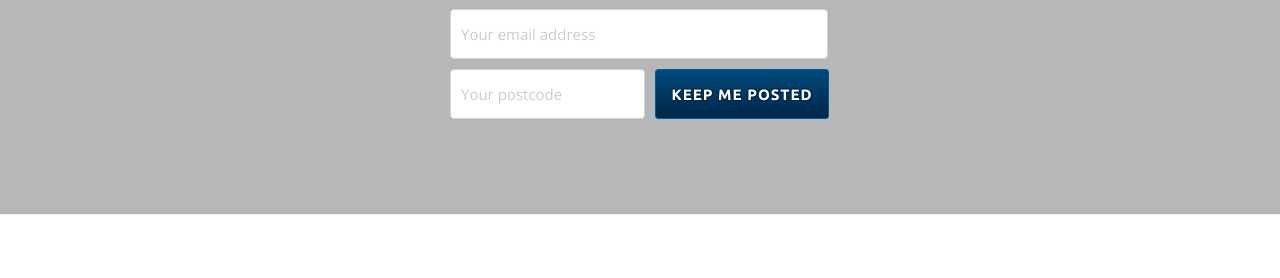
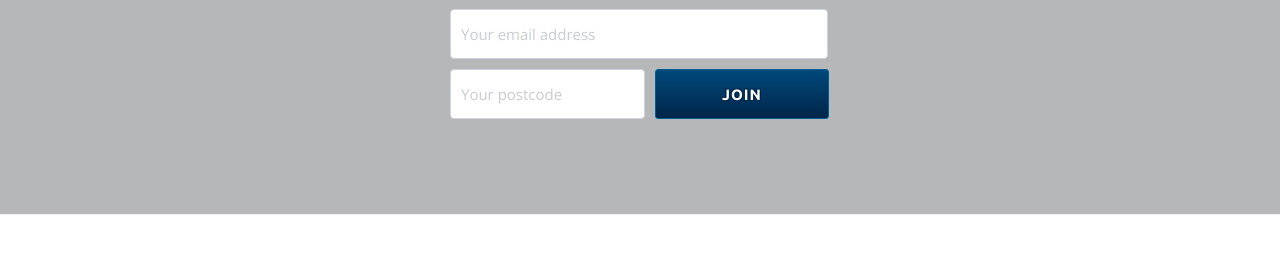
Before and after one commit to ambit/bodyrow, a Jekyll site: the page built from index.html, in a window 1280 px wide and 900 px high, scrolled down 1745 px. Shown: the part 174-452 px from the top of the window. Built offline with Jekyll 4.4.1, drawn with Linux system fonts in a browser that asks for light colours; nearby versions of some CDN libraries.

Commit message:
join button

```diff
--- a/index.html
+++ b/index.html
@@ -112,7 +112,7 @@ layout: home
             </div>
             <div class="formRow">
               <input type="text" name="cm-f-tldlqth" id="postcode"  placeholder="Your postcode" />
-              <button type="submit" value="Keep Me Posted">KEEP ME POSTED</button>
+              <button type="submit" value="Join">JOIN</button>
             </div>
           </div>
         </form>
```
